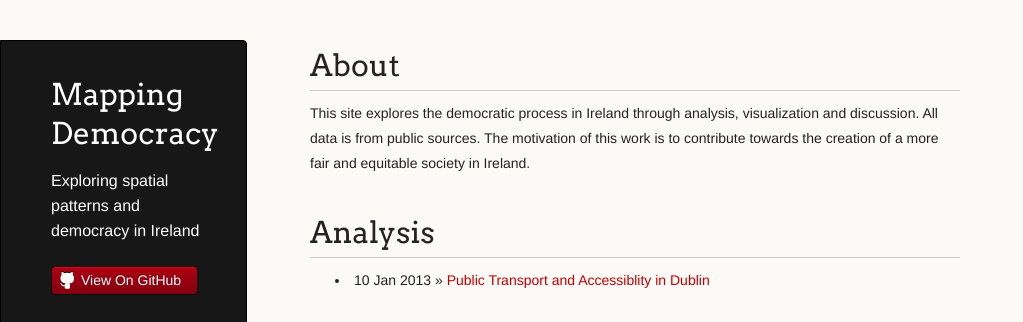
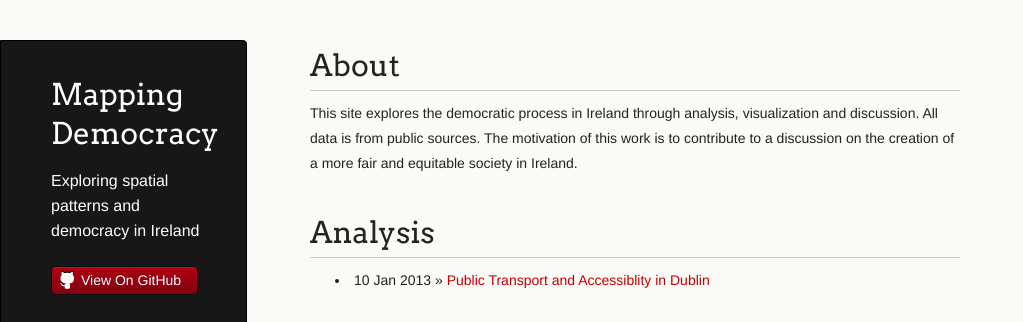
Before and after one commit to djq/mapping_democracy, a Jekyll site: the page built from index.html, in a window 1280 px wide and 972 px high. Shown: the top 322 px of the window, without its empty margins (0-1023 px from the left). Built offline with Jekyll 4.4.1, drawn with Linux system fonts in a browser that asks for light colours; Markdown is read by kramdown in place of the engine named in the settings.

```diff
--- a/index.html
+++ b/index.html
@@ -7,7 +7,7 @@
 
    <h1>About</h1>
   <ul class="posts">
-    <p>This site explores the democratic process in Ireland through analysis, visualization and discussion. All data is from public sources. The motivation of this work is to contribute towards the creation of a more fair and equitable society in Ireland.</p>
+    <p>This site explores the democratic process in Ireland through analysis, visualization and discussion. All data is from public sources. The motivation of this work is to contribute to a discussion on the creation of a more fair and equitable society in Ireland.</p>
   </ul>
 
   <h1>Analysis</h1>
```
